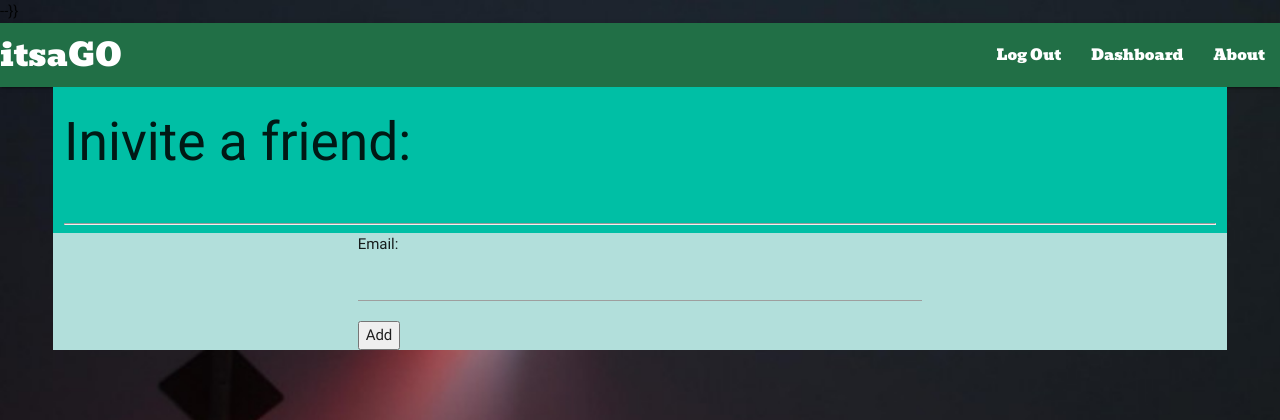
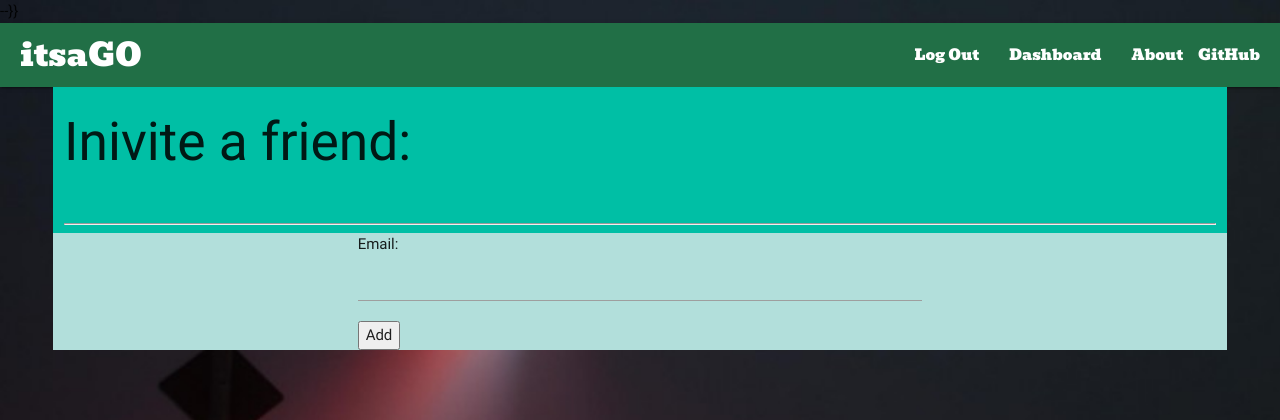
Before and after one commit to torrencj/Its-a-Go, a Node project: template app/views/addGuests.handlebars in a window 1280 px wide. Shown: the top 420 px of the page. Run offline with Node 20 templates, Linux system fonts and the light colour scheme; the template is opened without the code that fills it, so the values that code supplies are empty; some libraries are stand-ins or nearby versions; some web fonts are replaced.

Commit message:
added a github link to project, fixed the padding on the navbar

```diff
--- a/app/public/css/master.css
+++ b/app/public/css/master.css
@@ -7,6 +7,13 @@ html {
 
 }
 
+.brand-logo{
+    margin-left: 20px;
+}
+
+.navList {
+    margin-right: 20px;
+}
 /*ABOUT STYLES*/
 .team{
     text-align: center;
@@ -30,8 +37,9 @@ font-family: 'Marmelad', sans-serif;
 
 /*Dashboard*/
 #main-row {
+    margin-top: 30px;
     padding: 20px;
-    background-color: #dce6ee;
+    background-color: #bdbdbd;
     border: 2px solid #white;
 }
 
@@ -46,6 +54,7 @@ p.flow-text{
 
 .calendar{
     color:black;
+
 }
 
 .a.collection-item{
--- a/app/views/about.handlebars
+++ b/app/views/about.handlebars
@@ -5,11 +5,13 @@
   <nav>
     <div class="nav-wrapper">
      <a href="/" class="brand-logo">itsaGO</a>
-    <ul class="right hide-on-med-and-down">
+    <ul class="right hide-on-med-and-down navList">
       {{!-- <li><a href="login">Login</a></li> --}}
       <li><a href="signout">Log Out</a></li>
       <li><a href="dashboard">Event Dashboard</a></li>
       <li><a href="/">Home</a></li>
+      <li><a href= "https://github.com/marianapt/Project2" target="_blank"></a>GitHub</li>
+
     </ul>
 
   <a href="#" data-activates="slide-out" class="button-collapse"><i class="material-icons">menu</i></a>
@@ -115,4 +117,5 @@
     <li><a href="signout">Sign Out</a></li>
     <li><a href="dashboard">Event Dashboard</a></li>
     <li><a href="/">Home</a></li>
+    <li><a href= "https://github.com/marianapt/Project2" target="_blank"><img src="images/github.png" alt="GitHub" width=40 height=40</a></li>
   </ul>
--- a/app/views/addGuests.handlebars
+++ b/app/views/addGuests.handlebars
@@ -4,11 +4,12 @@
     <nav>
       <div class="nav-wrapper">
         <a href="#!" class="brand-logo">itsaGO</a>
-        <ul class="right hide-on-med-and-down">
+        <ul class="right hide-on-med-and-down navList">
           {{!-- <li><a href="login">Login</a></li> --}}
           <li><a href="signout">Log Out</a></li>
           <li><a href="dashboard">Dashboard</a></li>
           <li><a href="about">About</a></li>
+          <li><a href= "https://github.com/marianapt/Project2" target="_blank"></a>GitHub</li>
 
         </ul>
   {{!--   SIDEBAR --}}
@@ -42,6 +43,16 @@
     <div class="col s2"></div>
 </div>
 </div>
+
+{{!--   SIDE NAV --}}
+  <ul id="slide-out" class="side-nav">
+    <li><div class="user-view">
+    </div></li>
+    <li><a href="signout">Sign Out</a></li>
+    <li><a href="dashboard">Event Dashboard</a></li>
+    <li><a href="/">Home</a></li>
+    <li><a href= "https://github.com/marianapt/Project2" target="_blank"><img src="images/github.png" alt="GitHub" width=40 height=40</a></li>
+  </ul>
 <script type="text/javascript" src="https://code.jquery.com/jquery-3.2.1.min.js"></script>
 
 <script type="text/javascript">
--- a/app/views/create.handlebars
+++ b/app/views/create.handlebars
@@ -5,11 +5,12 @@
   <nav>
     <div class="nav-wrapper">
      <a href="/" class="brand-logo">itsaGO</a>
-    <ul class="right hide-on-med-and-down">
+    <ul class="right hide-on-med-and-down navList">
       {{!-- <li><a href="login">Login</a></li> --}}
       <li><a href="signout">Log Out</a></li>
       <li><a href="dashboard">Event Dashboard</a></li>
       <li><a href="about">About</a></li>
+      <li><a href= "https://github.com/marianapt/Project2" target="_blank"></a>GitHub</li>
     </ul>
 
   <a href="#" data-activates="slide-out" class="button-collapse"><i class="material-icons">menu</i></a>
@@ -63,4 +64,5 @@
     <li><a href="signout">Sign Out</a></li>
     <li><a href="dashboard">Event Dashboard</a></li>
     <li><a href="about">About</a></li>
+    <li><a href= "https://github.com/marianapt/Project2" target="_blank"><img src="images/github.png" alt="GitHub" width=40 height=40</a></li>
   </ul>
--- a/app/views/event.handlebars
+++ b/app/views/event.handlebars
@@ -7,11 +7,12 @@
   <nav>
     <div class="nav-wrapper">
      <a href="/" class="brand-logo">itsaGO</a>
-    <ul class="right hide-on-med-and-down">
+    <ul class="right hide-on-med-and-down navList">
       {{!-- <li><a href="login">Login</a></li> --}}
       <li><a href="signout">Log Out</a></li>
       <li><a href="dashboard">Event Dashboard</a></li>
       <li><a href="/">Home</a></li>
+      <li><a href= "https://github.com/marianapt/Project2" target="_blank"></a>GitHub</li>
     </ul>
 
   <a href="#" data-activates="slide-out" class="button-collapse"><i class="material-icons">menu</i></a>
@@ -64,4 +65,5 @@
     <li><a href="signout">Sign Out</a></li>
     <li><a href="dashboard">Event Dashboard</a></li>
     <li><a href="/">Home</a></li>
+    <li><a href= "https://github.com/marianapt/Project2" target="_blank"><img src="images/github.png" alt="GitHub" width=40 height=40</a></li>
   </ul>
--- a/app/views/login.handlebars
+++ b/app/views/login.handlebars
@@ -5,11 +5,12 @@
   <nav>
     <div class="nav-wrapper">
     <a href="/" class="brand-logo">itsaGO</a>
-    <ul class="right hide-on-med-and-down">
+    <ul class="right hide-on-med-and-down navList">
       {{!-- <li><a href="login">Login</a></li> --}}
       <li><a href="signout">Home</a></li>
       {{!-- <li><a href="dashboard">Event Dashboard</a></li> --}}
       <li><a href="about">About</a></li>
+      <li><a href= "https://github.com/marianapt/Project2" target="_blank"></a>GitHub</li>
     </ul>
 
   <a href="#" data-activates="slide-out" class="button-collapse"><i class="material-icons">menu</i></a>
@@ -46,4 +47,5 @@
     </div></li>
     <li><a href="signout">Home</a></li>
     <li><a href="about">About</a></li>
+    <li><a href= "https://github.com/marianapt/Project2" target="_blank"><img src="images/github.png" alt="GitHub" width=40 height=40</a></li>
   </ul>
--- a/app/views/signup.handlebars
+++ b/app/views/signup.handlebars
@@ -7,11 +7,12 @@
   <nav>
     <div class="nav-wrapper">
      <a href="/" class="brand-logo">itsaGO</a>
-    <ul class="right hide-on-med-and-down">
+    <ul class="right hide-on-med-and-down navList">
       {{!-- <li><a href="login">Login</a></li> --}}
       {{!-- <li><a href="signout">Log Out</a></li> --}}
       <li><a href="about">About</a></li>
       <li><a href="/">Home</a></li>
+      <li><a href= "https://github.com/marianapt/Project2" target="_blank"></a>GitHub</li>
     </ul>
 
   <a href="#" data-activates="slide-out" class="button-collapse"><i class="material-icons">menu</i></a>
@@ -62,4 +63,5 @@
     <li><a href="/">Home</a></li>
     {{!-- <li><a href="dashboard">Event Dashboard</a></li> --}}
     <li><a href="about">About</a></li>
+     <li><a href= "https://github.com/marianapt/Project2" target="_blank"><img src="images/github.png" alt="GitHub" width=40 height=40</a></li>
   </ul>
--- a/app/views/splash.handlebars
+++ b/app/views/splash.handlebars
@@ -5,11 +5,12 @@
   <nav>
     <div class="nav-wrapper">
      <a href="/" class="brand-logo">itsaGO</a>
-    <ul class="right hide-on-med-and-down">
+    <ul class="right hide-on-med-and-down navList">
       <li><a href="login">Login</a><li>
       {{!-- <li><a href="signout">Log Out</a></li> --}}
       <li><a href="about">About</a></li>
       {{!-- <li><a href="/">Home</a></li> --}}
+      <li><a href= "https://github.com/marianapt/Project2" target="_blank"></a>GitHub</li>
     </ul>
 
   <a href="#" data-activates="slide-out" class="button-collapse"><i class="material-icons">menu</i></a>
@@ -98,4 +99,5 @@
     <li><a href="login">Login</a></li>
     {{!-- <li><a href="dashboard">Event Dashboard</a></li> --}}
     <li><a href="about">About</a></li>
+     <li><a href= "https://github.com/marianapt/Project2" target="_blank"><img src="images/github.png" alt="GitHub" width=40 height=40</a></li>
   </ul>
```
Also changed, not shown: app/views/dashboard.handlebars (+5 -2 lines), app/public/images/github.png (added).
